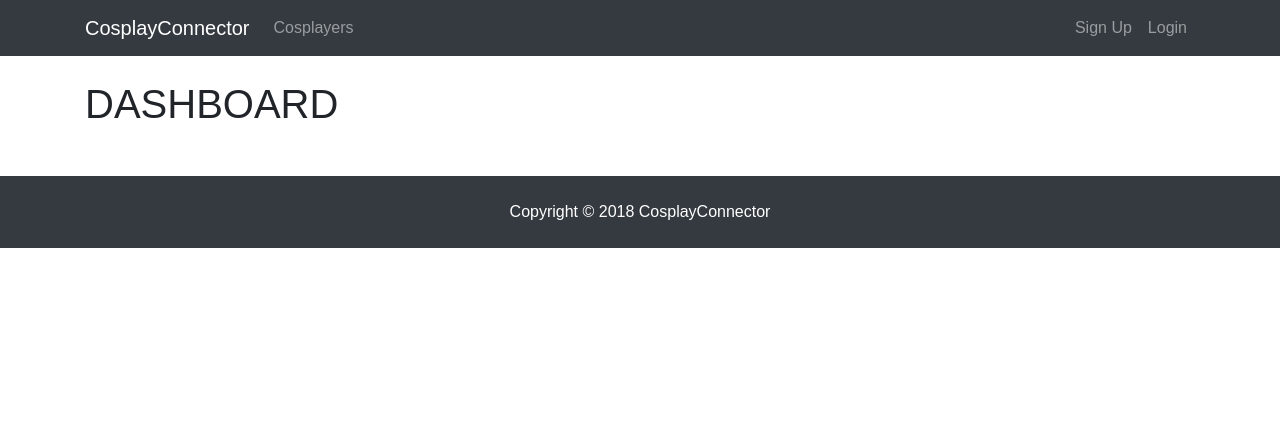
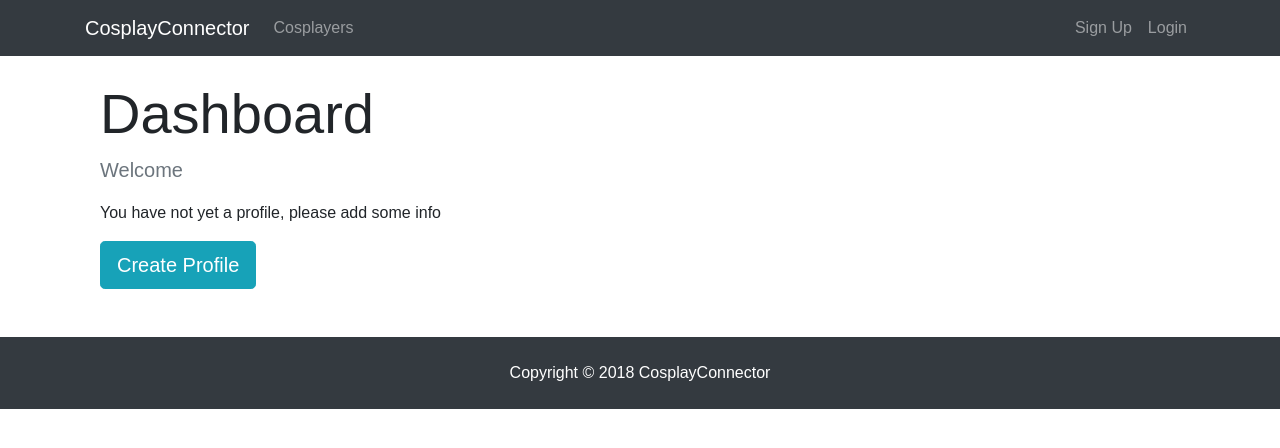
Before and after one commit to Nhatseafood/DevConnector, a React (Create React App) app in the folder client/: page /dashboard in a window 1280 px wide. Shown: the top 448 px of the page. Built offline with nearby package versions, Linux system fonts and the light colour scheme; no server answers.

Commit message:
adding loading spinner and dashboard set up

```diff
--- /dev/null
+++ b/client/src/components/common/Spinner.js
@@ -0,0 +1,14 @@
+import React from "react";
+import spinner from "./spinner.gif";
+
+export default () => {
+  return (
+    <div>
+      <img
+        src={spinner}
+        style={{ width: "200px", margin: "auto", display: "block" }}
+        alt="Loading..."
+      />
+    </div>
+  );
+};
--- a/client/src/components/dashboard/Dashboard.js
+++ b/client/src/components/dashboard/Dashboard.js
@@ -1,19 +1,65 @@
 import React, { Component } from "react";
+import { Link } from "react-router-dom";
 import PropTypes from "prop-types";
 import { connect } from "react-redux";
 import { getCurrentProfile } from "../../actions/profileActions";
+import Spinner from "../common/Spinner";
 
 class Dashboard extends Component {
   componentDidMount() {
     this.props.getCurrentProfile();
   }
+
   render() {
+    const { user } = this.props.auth;
+    const { profile, loading } = this.props.profile;
+
+    let dashboardContent;
+
+    if (profile === null || loading) {
+      dashboardContent = <Spinner />;
+    } else {
+      // Check if logged in user has profile data
+      if (Object.keys(profile).length > 0) {
+        dashboardContent = <h4> TODO: DISPLAY PROFILE </h4>;
+      } else {
+        // User is logged in but has no profile
+        dashboardContent = (
+          <div>
+            <p className="lead text-muted"> Welcome {user.name}</p>
+            <p>You have not yet a profile, please add some info</p>
+            <Link to="/create-profile" className="btn btn-lg btn-info">
+              Create Profile
+            </Link>
+          </div>
+        );
+      }
+    }
+
     return (
-      <div>
-        <h1>DASHBOARD</h1>
+      <div className="dashboard">
+        <div className="container">
+          <div className="row">
+            <div className="col-md-12">
+              <h1 className="display-4">Dashboard</h1>
+              {dashboardContent}
+            </div>
+          </div>
+        </div>
       </div>
     );
   }
 }
 
-export default connect(null, { getCurrentProfile })(Dashboard);
+Dashboard.propTypes = {
+  getCurrentProfile: PropTypes.func.isRequired,
+  auth: PropTypes.object.isRequired,
+  profile: PropTypes.object.isRequired
+};
+
+const mapStateToProps = state => ({
+  profile: state.profile,
+  auth: state.auth
+});
+
+export default connect(mapStateToProps, { getCurrentProfile })(Dashboard);
```
Also changed, not shown: client/src/actions/profileActions.js (+1 -6 lines), client/src/components/common/spinner.gif (added).
